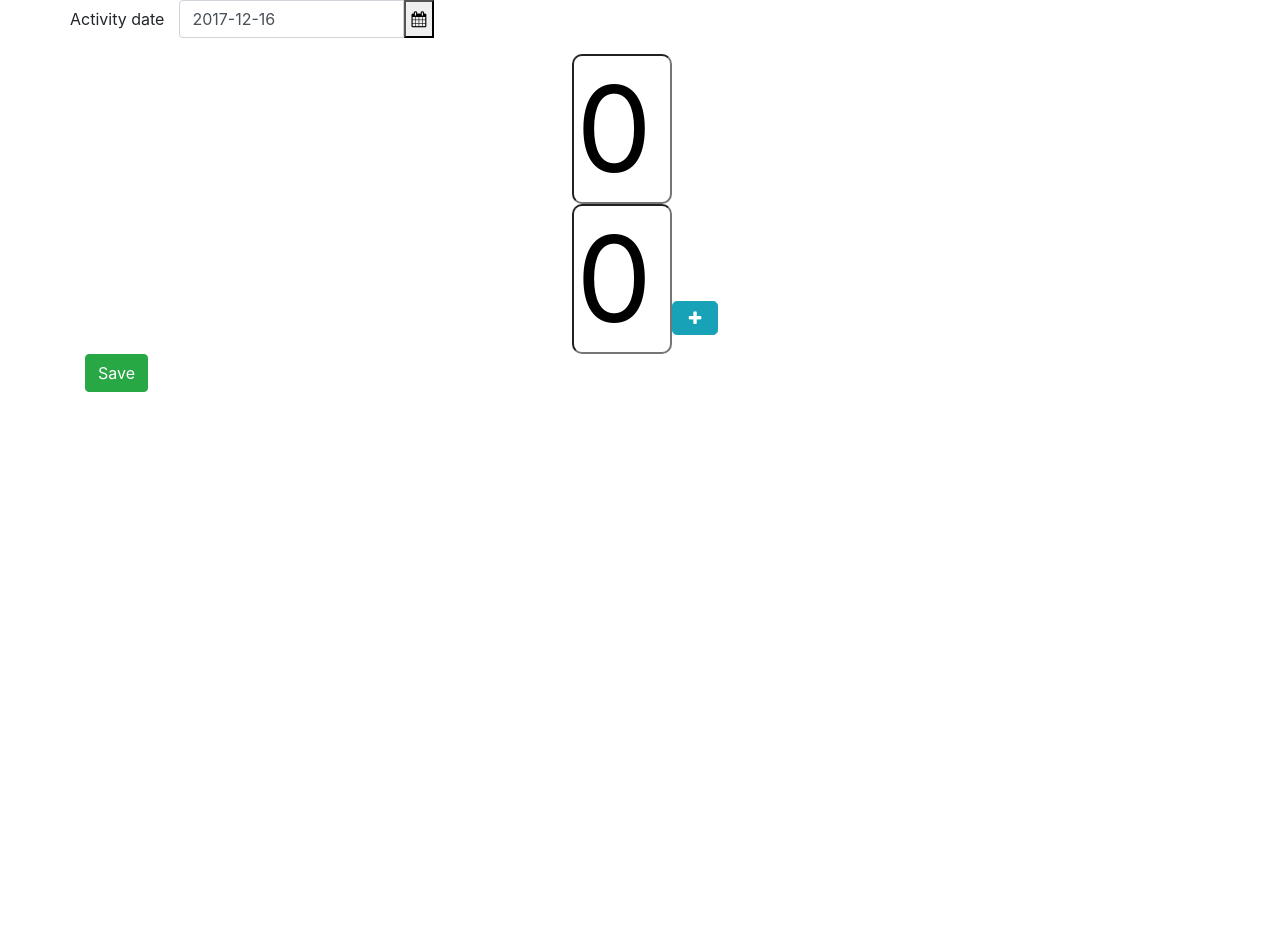
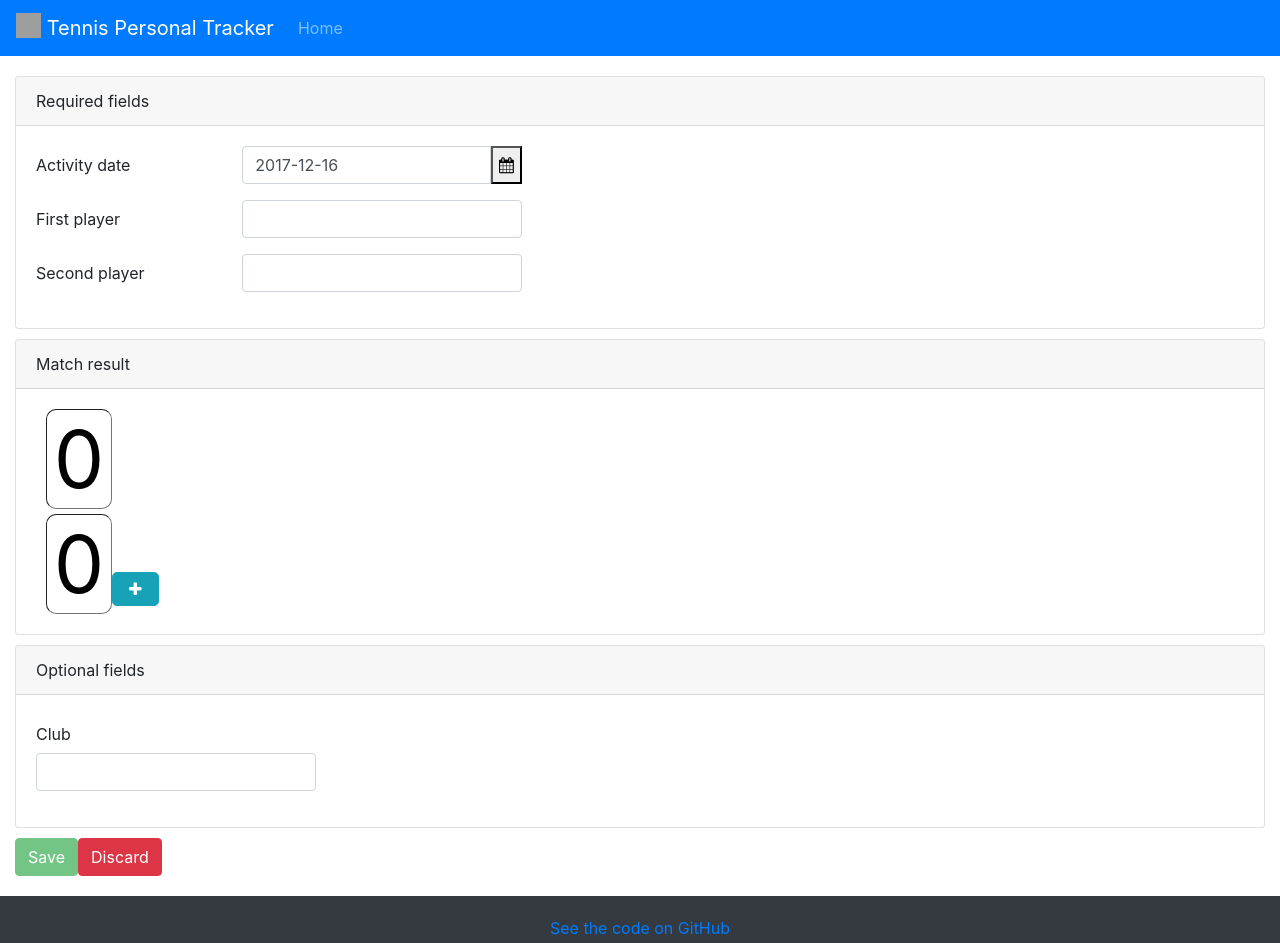
Before and after one commit to martinodutto/tennis-personal-tracker, an Angular app in the folder src/main/apache/: page /tennis-personal-tracker/static/new in a window 1280 px wide. Shown: the top 943 px of the page. Before the commit the page ends 800 px from the top, so only its background shows below. Built offline with nearby package versions, Linux system fonts and the light colour scheme; no server answers; grey boxes are pictures that could not be loaded.

Commit message:
Huge style enhancements. Creation of an header and a footer for the application. Added inputs for the players' names and the tennis club (demonstrative, so far).

```diff
--- a/src/main/apache/src/app/app.component.css
+++ b/src/main/apache/src/app/app.component.css
@@ -0,0 +1,3 @@
+#footer-row {
+  padding: 20px 0 20px 0;
+}
--- a/src/main/apache/src/app/app.component.html
+++ b/src/main/apache/src/app/app.component.html
@@ -1,4 +1,37 @@
 <div>
+  <header>
+    <nav class="navbar navbar-expand-sm bg-primary navbar-dark">
+      <a class="navbar-brand" href="#">
+        <img src="/tennis-personal-tracker/static/assets/img/tennis-ball.svg" width="25" height="25"
+             class="d-inline-block align-top" alt="">
+        Tennis Personal Tracker
+      </a>
+      <!-- this button is shown when the screen gets too small and the links must be stacked and hidden in a separate menu -->
+      <button class="navbar-toggler" type="button" data-toggle="collapse" data-target="#collapsibleNavbar">
+        <span class="navbar-toggler-icon"></span>
+      </button>
+      <!-- links -->
+      <div class="collapse navbar-collapse" id="collapsibleNavbar">
+        <ul class="navbar-nav">
+          <li class="nav-item">
+            <a class="nav-link" href="#">Home <span class="sr-only">(current)</span></a>
+          </li>
+        </ul>
+      </div>
+    </nav>
+  </header>
+
   <!-- this tag will be replaced by the router with the "components" of the currently needed view -->
   <router-outlet></router-outlet>
+
+  <footer class="container-fluid bg-dark">
+    <div class="row" id="footer-row">
+      <div class="container text-center">
+      <span class="text-white">
+        <a href="https://github.com/martinodutto/tennis-personal-tracker">See the code on GitHub</a>
+        <div>Icons made by <a href="https://www.flaticon.com/authors/those-icons" title="Those Icons">Those Icons</a> from <a href="https://www.flaticon.com/" title="Flaticon">www.flaticon.com</a> is licensed by <a href="http://creativecommons.org/licenses/by/3.0/" title="Creative Commons BY 3.0" target="_blank">CC 3.0 BY</a></div>
+      </span>
+      </div>
+    </div>
+  </footer>
 </div>
--- a/src/main/apache/src/app/new-activity/new-activity.component.css
+++ b/src/main/apache/src/app/new-activity/new-activity.component.css
@@ -1,3 +1,3 @@
-.results {
-  text-align: center;
+div.card {
+  margin-bottom: 10px;
 }
--- a/src/main/apache/src/app/new-activity/new-activity.component.html
+++ b/src/main/apache/src/app/new-activity/new-activity.component.html
@@ -1,11 +1,16 @@
-<div class="container">
+<div class="container-fluid tpt-page-content">
   <form [formGroup]="form" (ngSubmit)="save()" novalidate>
 
+    <div class="card">
+      <div class="card-header">
+        Required fields
+      </div>
+      <div class="card-body">
         <div class="form-group row">
-        <label for="activityDateInput" class="col-form-label">
+          <label for="activityDateInput" class="col-md-3 col-lg-2 col-form-label">
             Activity date
           </label>
-        <div class="input-group col-sm-3">
+          <div class="input-group col-md-6 col-lg-3">
             <input class="form-control" formControlName="activityDate" placeholder="yyyy-mm-dd" name="dp" ngbDatepicker
                    #d="ngbDatepicker" id="activityDateInput">
             <button class="input-group-addon" (click)="d.toggle()" type="button">
@@ -14,14 +19,56 @@
           </div>
         </div>
 
-    <div class="results">
+        <div class="form-group row">
+          <label for="firstPlayerNameInput" class="col-md-3 col-lg-2 col-form-label">
+            First player
+          </label>
+          <div class="col-md-6 col-lg-3">
+            <input class="form-control" formControlName="firstPlayerName" id="firstPlayerNameInput">
+          </div>
+        </div>
+
+        <div class="form-group row">
+          <label for="secondPlayerNameInput" class="col-md-3 col-lg-2 col-form-label">
+            Second player
+          </label>
+          <div class="col-md-6 col-lg-3">
+            <input class="form-control" formControlName="secondPlayerName" id="secondPlayerNameInput">
+          </div>
+        </div>
+      </div>
+    </div>
+
+    <div class="card">
+      <div class="card-header">
+        Match result{{form.value.firstPlayerName || form.value.secondPlayerName ? ' &mdash; ' : ''}}<b>{{form.value.firstPlayerName}}</b>{{form.value.firstPlayerName
+        || form.value.secondPlayerName ? ' vs ' : ''}}<b>{{form.value.secondPlayerName}}</b>
+      </div>
+      <div class="card-body">
         <!-- this component contains the result of the tennis match -->
         <app-match-result [group]="form.controls['match']"></app-match-result>
       </div>
-
-    <div class="btn-group">
-      <button type="submit" class="btn btn-success" [disabled]="form.invalid">Save</button>
     </div>
 
+    <div class="card">
+      <div class="card-header">
+        Optional fields
+      </div>
+      <div class="card-body">
+        <div class="form-group row">
+          <div class="col-md-3">
+            <label for="clubInput" class="col-form-label">
+              Club
+            </label>
+            <input class="form-control" formControlName="club" id="clubInput">
+          </div>
+        </div>
+      </div>
+    </div>
+
+    <div>
+      <button type="submit" class="btn btn-success" [disabled]="form.invalid">Save</button>
+      <button type="button" class="btn btn-danger">Discard</button>
+    </div>
   </form>
 </div>
--- a/src/main/apache/src/app/new-activity/new-activity.component.ts
+++ b/src/main/apache/src/app/new-activity/new-activity.component.ts
@@ -21,6 +21,9 @@ export class NewActivityComponent implements OnInit {
     const now = new Date();
     this.form = this._fb.group({
       activityDate: new FormControl({year: now.getFullYear(), month: now.getMonth() + 1, day: now.getDate()}, [Validators.required]),
+      firstPlayerName: new FormControl('', Validators.required),
+      secondPlayerName: new FormControl('', Validators.required),
+      club: new FormControl(''),
       match: this._fb.group({})
     });
   }
--- a/src/main/apache/src/app/set-result/set-result.component.css
+++ b/src/main/apache/src/app/set-result/set-result.component.css
@@ -4,9 +4,14 @@
 
 input {
   display: block;
-  height: 150px;
-  width: 100px;
-  font-size: 120px;
+  height: 100px;
+  width: 66px;
+  font-size: 80px;
   text-align: center;
   border-radius: 10px;
+  border-width: 1px;
 }
+
+input[name="first"] {
+  margin-bottom: 5px;
+}
--- a/src/main/apache/src/index.html
+++ b/src/main/apache/src/index.html
@@ -10,5 +10,9 @@
 </head>
 <body>
   <app-root></app-root>
+  <!-- TODO import these packages with npm -->
+  <script src="https://code.jquery.com/jquery-3.2.1.slim.min.js" integrity="sha384-KJ3o2DKtIkvYIK3UENzmM7KCkRr/rE9/Qpg6aAZGJwFDMVNA/GpGFF93hXpG5KkN" crossorigin="anonymous"></script>
+  <script src="https://cdnjs.cloudflare.com/ajax/libs/popper.js/1.12.3/umd/popper.min.js" integrity="sha384-vFJXuSJphROIrBnz7yo7oB41mKfc8JzQZiCq4NCceLEaO4IHwicKwpJf9c9IpFgh" crossorigin="anonymous"></script>
+  <script src="https://maxcdn.bootstrapcdn.com/bootstrap/4.0.0-beta.2/js/bootstrap.min.js" integrity="sha384-alpBpkh1PFOepccYVYDB4do5UnbKysX5WZXm3XxPqe5iKTfUKjNkCk9SaVuEZflJ" crossorigin="anonymous"></script>
 </body>
 </html>
--- a/src/main/apache/src/styles.css
+++ b/src/main/apache/src/styles.css
@@ -1,3 +1,14 @@
 /* You can add global styles to this file, and also import other style files */
 @import "~bootstrap/dist/css/bootstrap.min.css";
 @import "~font-awesome/css/font-awesome.min.css";
+
+.tpt-page-content {
+  margin: 20px 0 20px 0;
+}
+
+/* removes the up/down arrows on WebKit-based browsers */
+input[type=number]::-webkit-inner-spin-button,
+input[type=number]::-webkit-outer-spin-button {
+  -webkit-appearance: none;
+  margin: 0;
+}
```
Also changed, not shown: src/main/apache/src/assets/img/tennis-ball.svg (added). Lines whose indentation alone changed are shown as unchanged.
